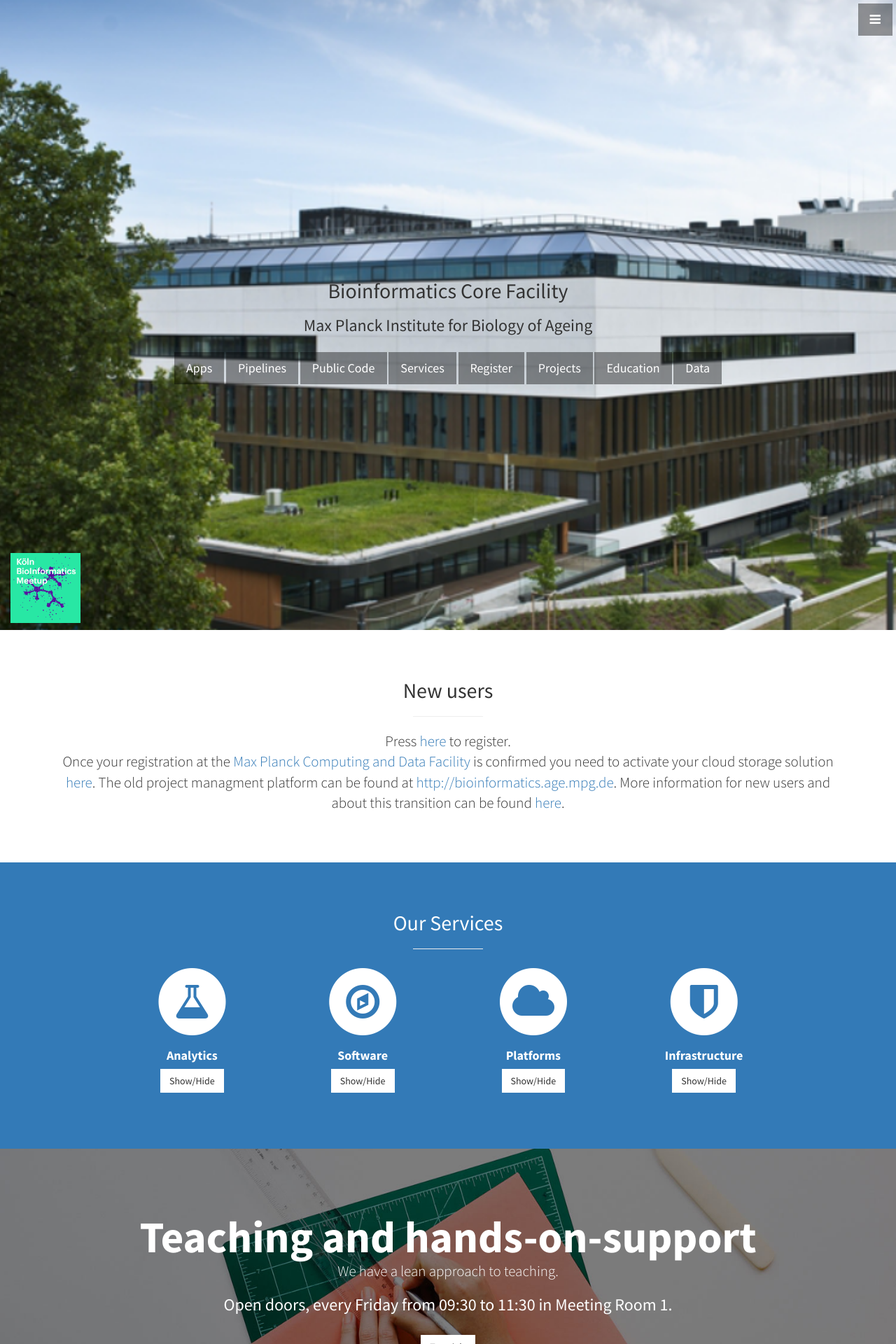
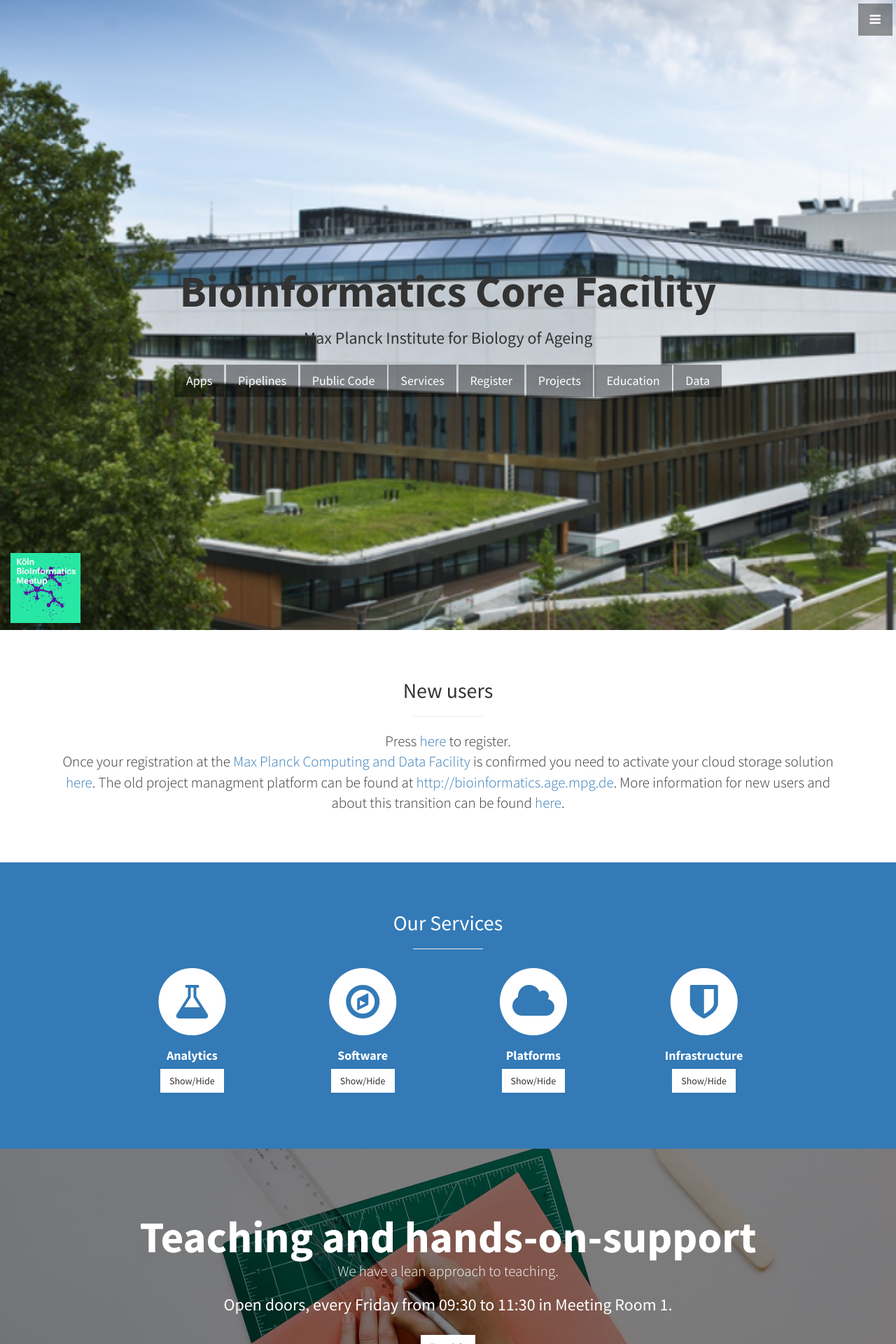
Before and after one commit to mpg-age-bioinformatics/mpg-age-bioinformatics.github.io, a Jekyll site: the page built from index.html, in a window 1280 px wide. Shown: the top 1920 px of the page at 70% size. Built offline with Jekyll 4.4.1, drawn with Linux system fonts in a browser that asks for light colours.

Commit message:
Update header.html

```diff
--- a/_includes/header.html
+++ b/_includes/header.html
@@ -9,7 +9,7 @@
 
 <header id="top" class="header">
 <div class="text-vertical-center", style="position:relative;">
-    <h2 style="margin-top:60px;">Bioinformatics Core Facility</h2>
+    <h1 style="margin-top:60px;">Bioinformatics Core Facility</h1>
     <h3 style="margin-top:20px;margin-bottom:20px;">Max Planck Institute for Biology of Ageing</h3>
     <p class="big">
     <a href="https://flaski.age.mpg.de" class="btn btn-dark btn-lg">Apps</a>
```
